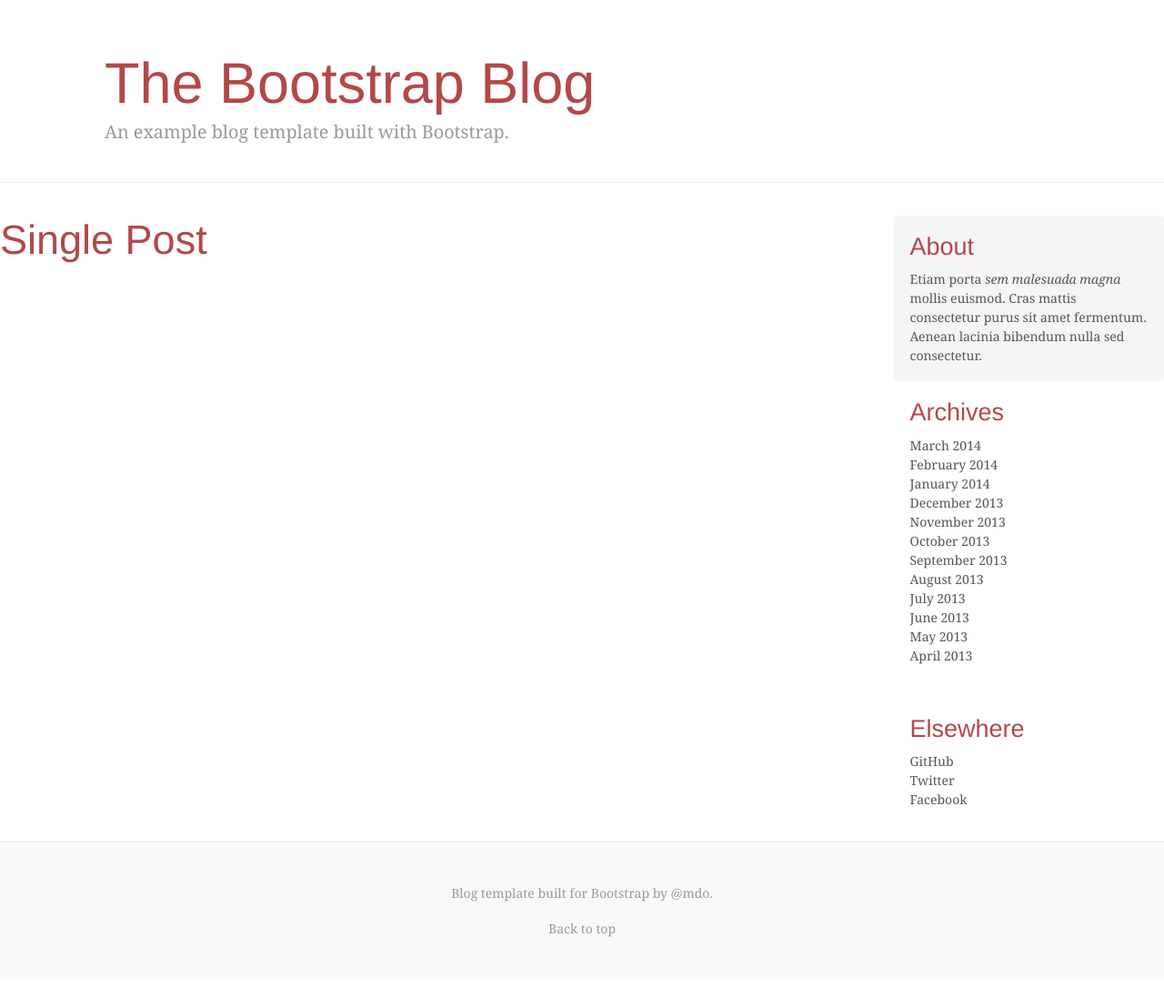
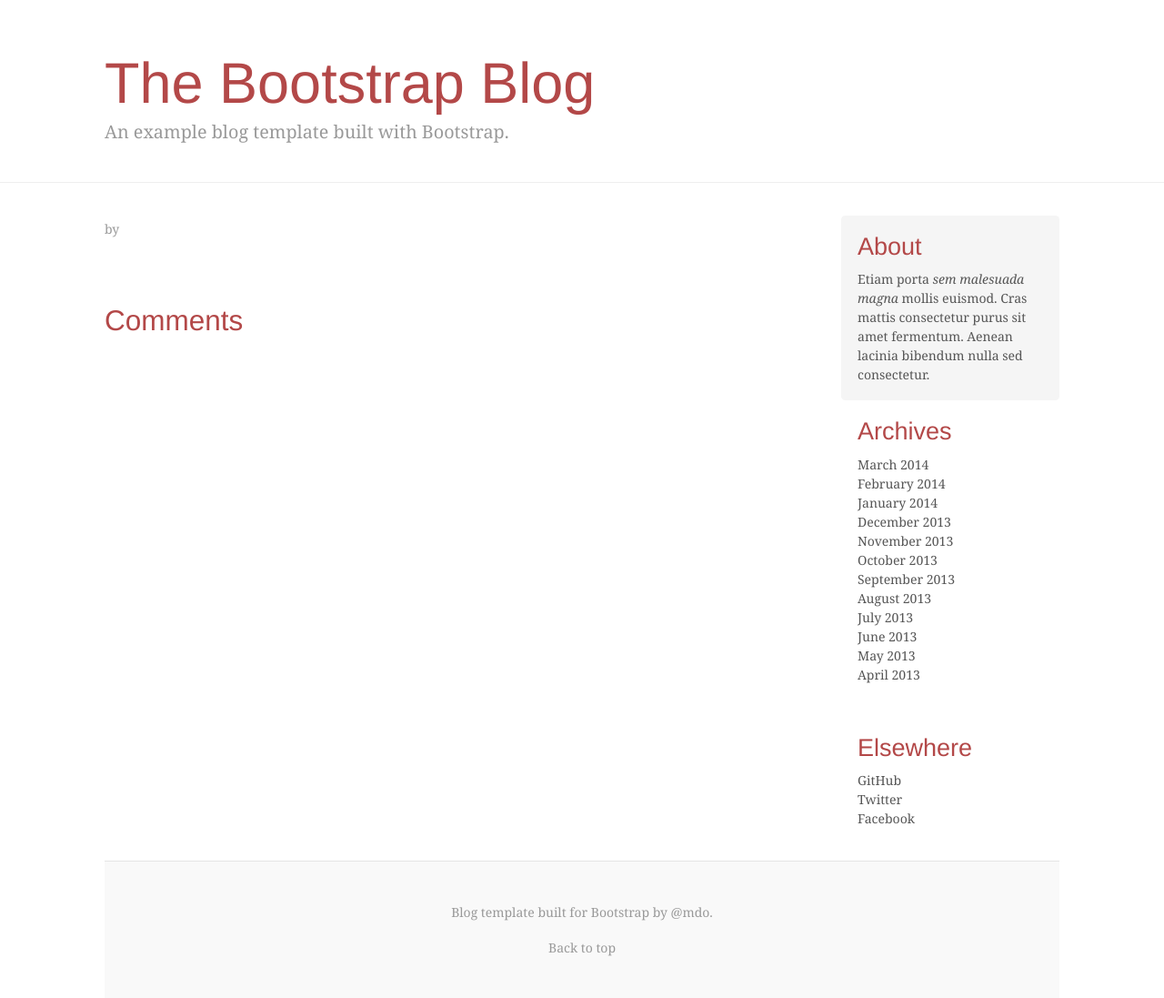
Before and after one commit to negovanovicdejan99/zavrsni_rad, a PHP site: page /single-post.php in a window 1280 px wide. Shown: the part 63-1160 px from the top of the page at 91% size. Before the commit the page ends 1093 px from the top, so only its background shows below. Run offline with PHP 8.4, Linux system fonts and the light colour scheme; tables that the repository leaves empty or names only in its code hold one stand-in row (values such as "Sample post").

Commit message:
5. Zadatak

```diff
--- a/single-post.php
+++ b/single-post.php
@@ -1,3 +1,18 @@
+<?php
+    $servername = "127.0.0.1";
+    $username = "root";
+    $password = "vivify";
+    $dbname = "blog";
+
+    try {
+        $connection = new PDO("mysql:host=$servername;dbname=$dbname", $username, $password);
+        $connection->setAttribute(PDO::ATTR_ERRMODE, PDO::ERRMODE_EXCEPTION);
+    }
+    catch(PDOException $e)
+    {
+        echo $e->getMessage();
+    }
+?>
 <!DOCTYPE html>
 <html lang="en">
 <head>
@@ -18,13 +33,52 @@
 <?php
     include 'header.php';
 ?>
+
+<?php
+    $sql = "SELECT posts.title, posts.body, posts.author, posts.created_at, posts.id FROM posts WHERE posts.id = :postId";
+    $statement = $connection->prepare($sql);
+    $statement->bindParam(':postId', $_GET['post_id']);
+
+    $statement->execute();
+
+    $statement->setFetchMode(PDO::FETCH_ASSOC);
+
+    $post = $statement->fetch();
+
+    $sql = "SELECT comments.author, comments.text, comments.post_id FROM comments  WHERE comments.post_id = :postId";
+    $statement = $connection->prepare($sql);
+    $statement->bindParam(':postId', $_GET['post_id']);
+
+    $statement->execute();
+
+    $statement->setFetchMode(PDO::FETCH_ASSOC);
+
+    $comments = $statement->fetchAll();
+?>
+<main role="main" class="container">
 <div class="row">
     <div class="col-sm-8 blog-main">
-        <h1> Single Post </h1>
+        <div class="blog-post">
+            <h2 class="blog-post-title"><a href=""><?php echo($post['title']); ?></a></h2>
+            <p class="blog-post-meta"><?php echo($post['created_at']); ?> by <a href="#"><?php echo($post['author']); ?></a></p>
+            <p><?php echo($post['body']); ?></p>
+        </div>
+        <h3>Comments</h3>
+        <ul>
+            <?php foreach($comments as $comment){?>
+                <li>
+                <p>by <?php echo($comment['author']); ?></p>
+                <p><?php echo($comment['text']); ?></p>
+                </li>
+                <hr>
+            <?php }?>
+        </ul>
     </div>
+
     <?php
         include 'sidebar.php';
     ?>
+</div>
 </div>
 <?php
     include 'footer.php';
```
Also changed, not shown: posts.php (+6 -6 lines).
